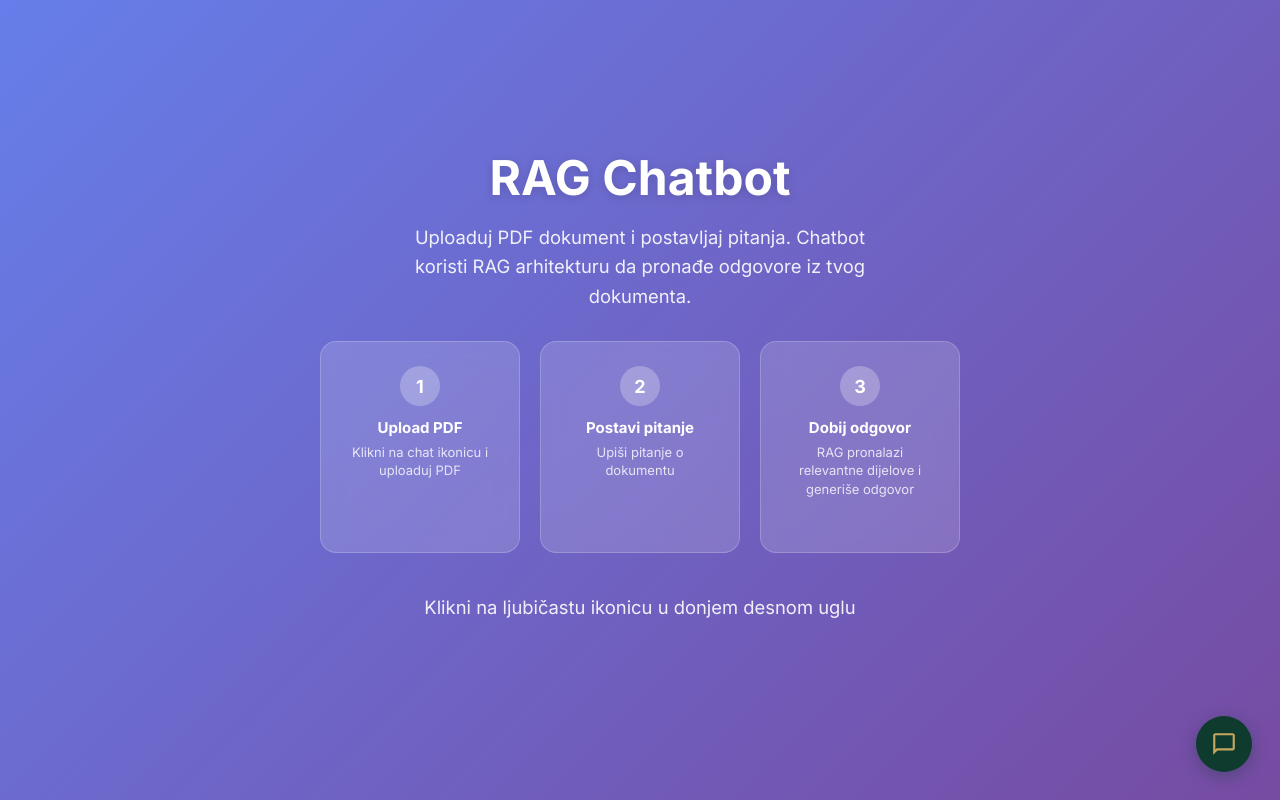
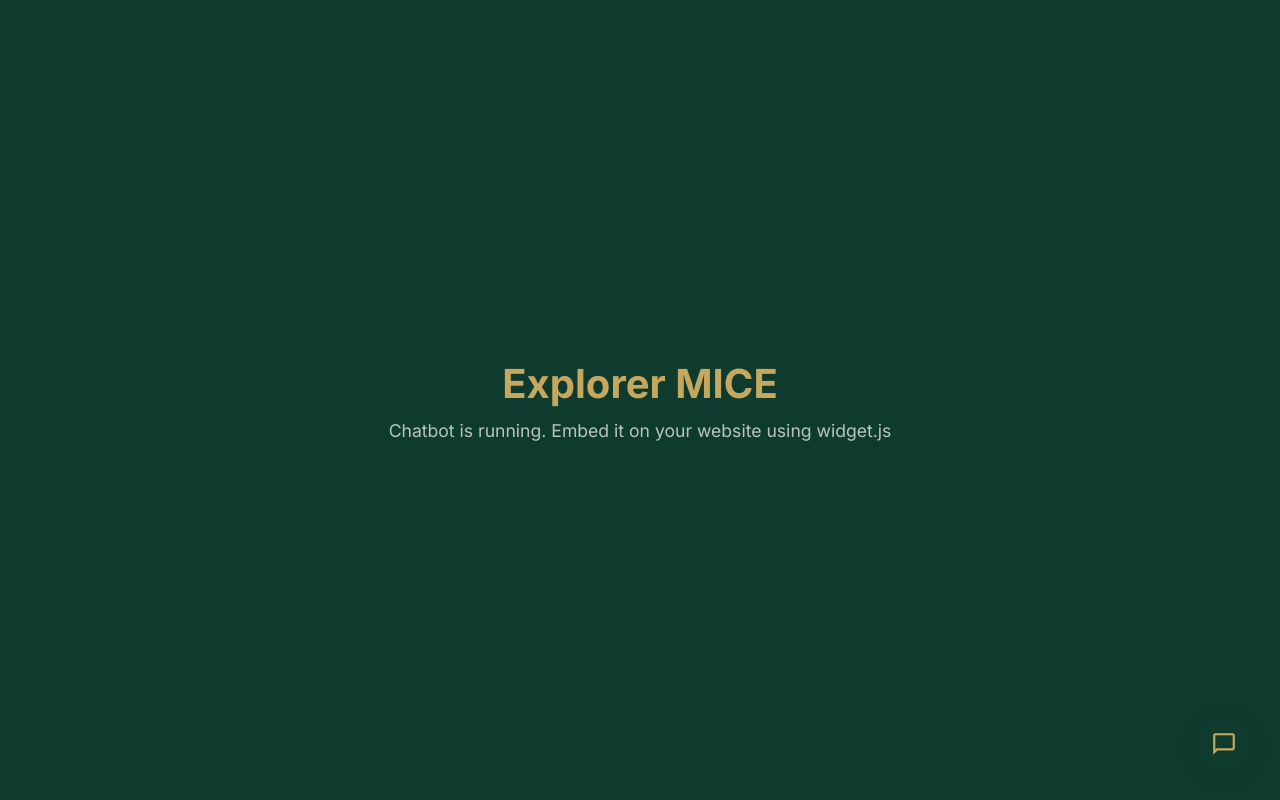
Before and after one commit to radulovicigor/ExplorerMICEbot, a Flask app: page / in a window 1280 px wide. Run offline with Flask 3, Linux system fonts and the light colour scheme.

Commit message:
Update landing page to English with Explorer MICE branding
Made-with: Cursor

```diff
--- a/templates/index.html
+++ b/templates/index.html
@@ -1,119 +1,34 @@
 <!DOCTYPE html>
-<html lang="sr">
+<html lang="en">
 <head>
   <meta charset="UTF-8">
   <meta name="viewport" content="width=device-width, initial-scale=1.0">
-  <title>RAG Chatbot</title>
+  <title>Explorer MICE Chatbot</title>
   <style>
     @import url('https://fonts.googleapis.com/css2?family=Inter:wght@400;500;600;700&display=swap');
-
     * { margin: 0; padding: 0; box-sizing: border-box; }
-
     body {
       font-family: 'Inter', sans-serif;
-      background: linear-gradient(135deg, #667eea 0%, #764ba2 100%);
+      background: #0E3B2E;
       min-height: 100vh;
       display: flex;
       align-items: center;
       justify-content: center;
     }
-
     .hero {
       text-align: center;
-      color: white;
+      color: #C6A75E;
       padding: 40px;
     }
-
-    .hero h1 {
-      font-size: 3rem;
-      font-weight: 700;
-      margin-bottom: 16px;
-      text-shadow: 0 2px 10px rgba(0,0,0,0.15);
-    }
-
-    .hero p {
-      font-size: 1.15rem;
-      opacity: 0.9;
-      max-width: 500px;
-      margin: 0 auto 30px;
-      line-height: 1.6;
-    }
-
-    .steps {
-      display: flex;
-      gap: 20px;
-      justify-content: center;
-      flex-wrap: wrap;
-      margin-top: 20px;
-    }
-
-    .step {
-      background: rgba(255,255,255,0.15);
-      backdrop-filter: blur(10px);
-      border-radius: 16px;
-      padding: 24px;
-      width: 200px;
-      text-align: center;
-      border: 1px solid rgba(255,255,255,0.2);
-    }
-
-    .step .num {
-      width: 40px;
-      height: 40px;
-      border-radius: 50%;
-      background: rgba(255,255,255,0.25);
-      display: inline-flex;
-      align-items: center;
-      justify-content: center;
-      font-weight: 700;
-      font-size: 18px;
-      margin-bottom: 12px;
-    }
-
-    .step h3 {
-      font-size: 15px;
-      margin-bottom: 6px;
-    }
-
-    .step p {
-      font-size: 13px;
-      opacity: 0.8;
-      line-height: 1.4;
-    }
-
-    .arrow {
-      font-size: 14px;
-      opacity: 0.6;
-      margin-bottom: 10px;
-    }
+    .hero h1 { font-size: 2.5rem; font-weight: 700; margin-bottom: 12px; }
+    .hero p { font-size: 1.1rem; opacity: 0.7; color: #fff; }
   </style>
 </head>
 <body>
   <div class="hero">
-    <h1>RAG Chatbot</h1>
-    <p>Uploaduj PDF dokument i postavljaj pitanja. Chatbot koristi RAG arhitekturu da pronađe odgovore iz tvog dokumenta.</p>
-
-    <div class="steps">
-      <div class="step">
-        <div class="num">1</div>
-        <h3>Upload PDF</h3>
-        <p>Klikni na chat ikonicu i uploaduj PDF</p>
-      </div>
-      <div class="step">
-        <div class="num">2</div>
-        <h3>Postavi pitanje</h3>
-        <p>Upiši pitanje o dokumentu</p>
-      </div>
-      <div class="step">
-        <div class="num">3</div>
-        <h3>Dobij odgovor</h3>
-        <p>RAG pronalazi relevantne dijelove i generiše odgovor</p>
-      </div>
-    </div>
-
-    <p class="arrow" style="margin-top: 40px;">Klikni na ljubičastu ikonicu u donjem desnom uglu</p>
+    <h1>Explorer MICE</h1>
+    <p>Chatbot is running. Embed it on your website using widget.js</p>
   </div>
-
   <script src="/static/widget.js"></script>
 </body>
 </html>
```
